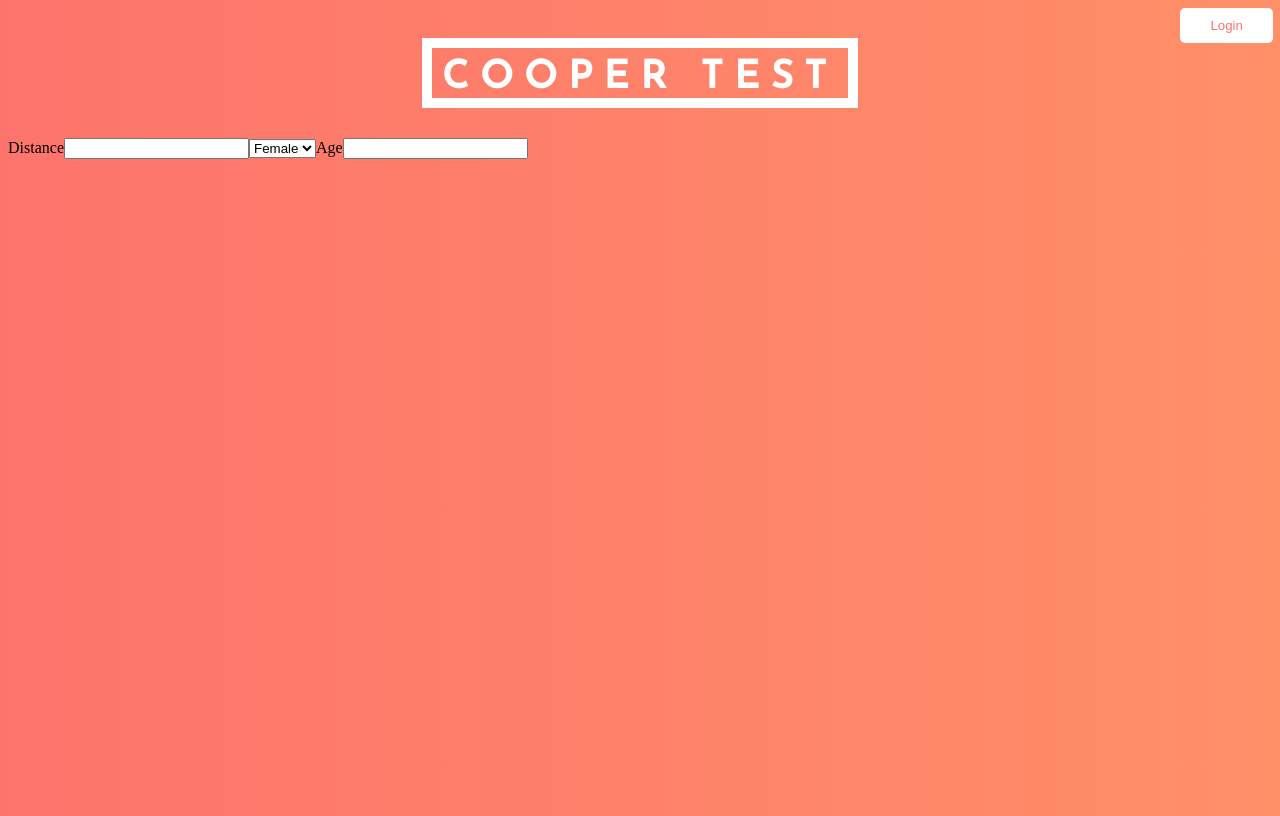
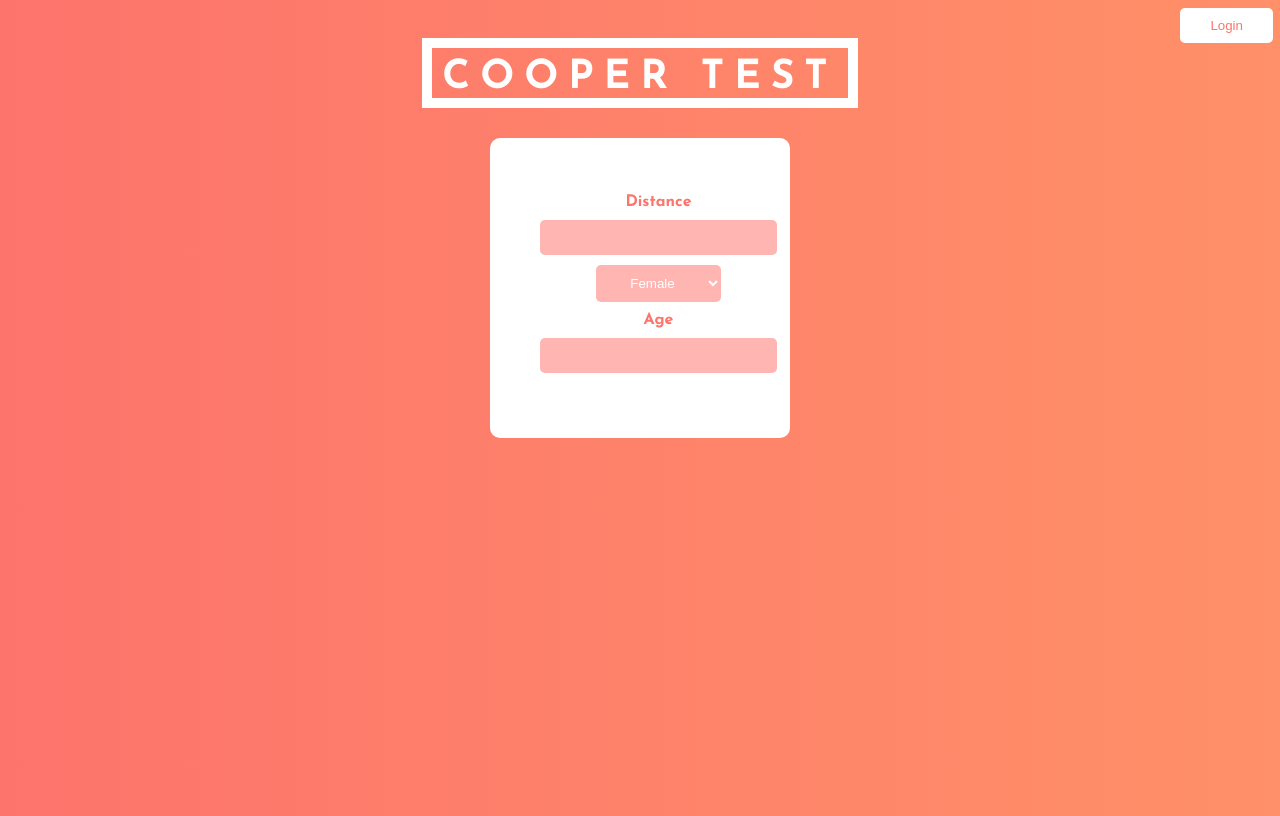
Before and after one commit to pedbr/cooper_client, a React (Create React App) app: page / in a window 1280 px wide. Built offline with nearby package versions, Linux system fonts and the light colour scheme.

Commit message:
styles input data box

```diff
--- a/src/App.css
+++ b/src/App.css
@@ -112,3 +112,30 @@ body {
   border-radius:5px;
   color:white;
 }
+
+.input-data-div {
+  display: flex;
+  flex-wrap: wrap;
+  flex-direction: column;
+  justify-content: center;
+  align-items: center;
+}
+
+.input-data-form {
+  display: flex;
+  flex-wrap: wrap;
+  flex-direction: column;
+  justify-content: center;
+  align-items: center;
+  color:#fd746c;
+  background: white;
+  border-radius:10px;
+  height: 200px;
+  width: 200px;
+  padding: 50px;
+  font-family: 'Josefin Sans', sans-serif;
+}
+
+.input-data-element{
+  margin-bottom: 10px;
+}
--- a/src/Components/InputFields.js
+++ b/src/Components/InputFields.js
@@ -2,18 +2,40 @@ import React from "react";
 
 const InputFields = props => {
   return (
-    <>
-      <label>Distance</label>
-      <input id="distance" onChange={props.inputChangeHandler} />
-
-      <select id="gender" onChange={props.inputChangeHandler}>
-        <option value="female">Female</option>
-        <option value="male">Male</option>
-      </select>
-
-      <label>Age</label>
-      <input id="age" onChange={props.inputChangeHandler} />
-    </>
+    <div className="input-data-div">
+      <div className="input-data-form">
+        <div className="input-data-element">
+          <label>Distance</label>
+        </div>
+        <div className="input-data-element">
+          <input
+            className="input-box"
+            id="distance"
+            onChange={props.inputChangeHandler}
+          />
+        </div>
+        <div className="input-data-element">
+          <select
+            className="input-box"
+            id="gender"
+            onChange={props.inputChangeHandler}
+          >
+            <option value="female">Female</option>
+            <option value="male">Male</option>
+          </select>
+        </div>
+        <div className="input-data-element">
+          <label>Age</label>
+        </div>
+        <div className="input-data-element">
+          <input
+            className="input-box"
+            id="age"
+            onChange={props.inputChangeHandler}
+          />
+        </div>
+      </div>
+    </div>
   );
 };
 
```
